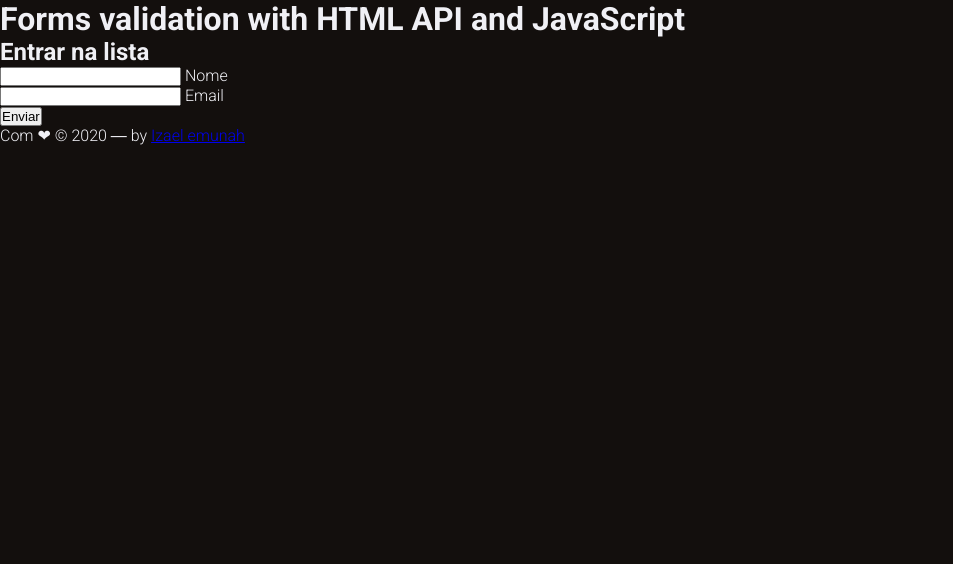
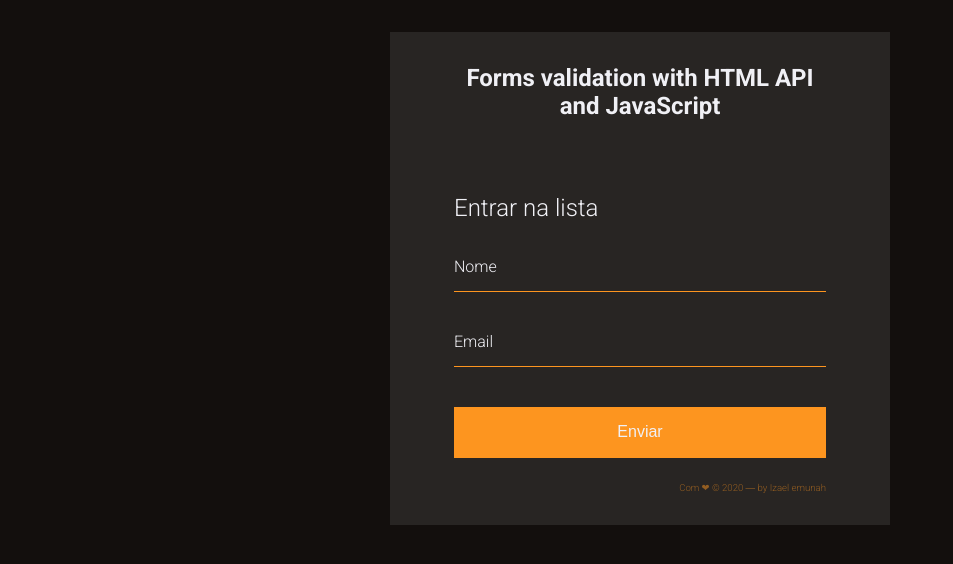
Before and after one commit to Ias4g/validation-forms, a plain HTML site: page index.html in a window 1280 px wide. Shown: the whole page, without its empty margins (0-953 px from the left). Drawn offline with Linux system fonts and the light colour scheme.

Commit message:
Stylizing fields added to the index

```diff
--- a/style.css
+++ b/style.css
@@ -25,3 +25,112 @@ body{
     background-color: var(--bg-color);
     color: var(--text-color);
 }
+
+form{
+    /* background: rgba(255, 255, 255, 0.03); */
+    background: rgba(255, 255, 255, 0.09);
+    width: 100%;
+    max-width: 500px;
+    margin: 32px auto;
+    padding: 32px 64px;
+    display: flex;
+    flex-direction: column;
+}
+
+form h1{
+    margin-bottom: 20%;
+    font-weight: 700;
+    font-size: 1.5em;
+    text-align: center;
+}
+
+form h2{
+    margin-bottom: 5%;
+    font-weight: 300;
+    font-size: 1.5em;
+}
+
+div.input{
+    margin-bottom: 24px;
+    position: relative;
+}
+
+input, button{
+    /* Reset appearance */
+    -moz-appearance: none;
+    -webkit-appearance: none;
+    appearance: none;
+
+    /* box */
+    width: 100%;
+    padding: 16px 0;
+    border: none;
+    border-bottom: 1px solid var(--primary-color);
+    background-color: transparent;
+    outline: none;
+
+    /* text */
+    color: var(--text-color);
+    font-size: 1em;
+}
+
+button{
+    margin-top: 16px;
+    background-color: var(--primary-color);
+}
+
+button:hover{
+    background:rgb(253, 149, 31, 0.6);
+    transition: .4s;
+    cursor: pointer;
+}
+
+input ~ label{
+    position: absolute;
+    top: 16px;
+    left: 0;
+    /* color: rgba(255, 255, 255, 0.06); */
+    color: var(--text-color);
+    transition: .4s;
+}
+
+input:focus ~ label, input:valid ~ label{
+    transform: translateY(-24px);
+    font-size: 0.8em;
+    letter-spacing: 0.1em;
+}
+
+.input span.error{
+    display: flex;
+    padding: 0;
+    background-color: rgba(255, 0, 0, 0.2);
+}
+
+.input span.error.active{
+    border: 1px solid #ff0000;
+    padding: 0.4em;
+}
+
+footer{
+    /* background: #fff; */
+    margin-top: 24px;
+    display: flex;
+    justify-content: flex-end;
+}
+
+footer p{
+    /* color: var(--primary-color); */
+    color: rgb(253, 149, 31, 0.5);
+    font-size: 0.6em;
+}
+
+footer p a{
+    text-decoration: none;
+    /* color: var(--primary-color); */
+    color: rgb(253, 149, 31, 0.5);
+}
+
+footer p a:hover{
+    color: rgb(253, 149, 31, 1);
+    transition: .3s;
+}
```
